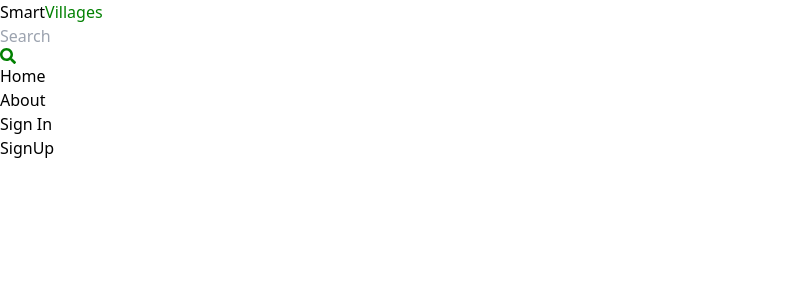
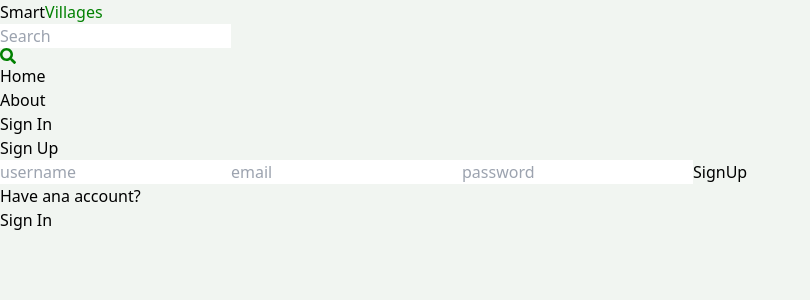
Before and after one commit to MarcuzAC/smartvillage, a React (Vite) app in the folder client/: page /sign-up in a window 1280 px wide. Shown: the top 300 px of the page, without its empty margins (0-810 px from the left). Built offline with nearby package versions, Linux system fonts and the light colour scheme.

Commit message:
SIg up page UI

```diff
--- a/client/src/index.css
+++ b/client/src/index.css
@@ -1,3 +1,7 @@
 @tailwind base;
 @tailwind components;
 @tailwind utilities;
+
+body {
+    background-color: rgb(241, 245, 241);
+}
--- a/client/src/pages/SignUp.jsx
+++ b/client/src/pages/SignUp.jsx
@@ -1,7 +1,42 @@
-import React from 'react'
+import React from "react";
+import {Link} from 'react-router-dom'
 
 export default function SignUp() {
   return (
-    <div>SignUp</div>
-  )
+    <div className="p-3 max-w-lg mx-auto">
+      <h1 className="text-3xl text-center font-semibold my-7">Sign Up</h1>
+      <form className="flex flex-col gap-4">
+        <input
+          type="text"
+          placeholder="username"
+          className="border p-3 rounded-md"
+          id="username"
+        />
+        <input
+          type="email"
+          placeholder="email"
+          className="border p-3 rounded-md"
+          id="email"
+        />
+        <input
+          type="password"
+          placeholder="password"
+          className="border p-3 rounded-md"
+          id="password"
+        />
+        <button className="bg-slate-700 text-white P-3 rounded-md uppercase hover:oppacity-95 disabled:opacity-80">
+        SignUp
+        </button>
+      </form>
+      <div className="flex gap-2 mt-5 justify-center">
+        <p>
+          Have ana account?
+        </p>
+        <Link to={'/sign-in'}>
+        <span className="text-blue-700 underline">Sign In</span>
+
+        </Link>
+      </div>
+    </div>
+  );
 }
```
